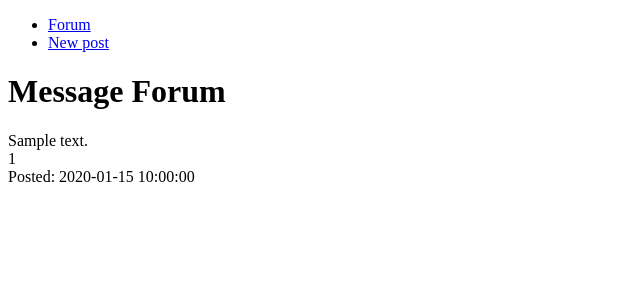
After one commit to joonaspartanen/tsoha-forum, a Flask app: page /posts in a window 1280 px wide. The commit adds this page. Shown: the top 300 px of the page, without its empty margins (0-640 px from the left). Run offline with Flask 2, Linux system fonts and the light colour scheme; tables that the repository leaves empty hold one stand-in row (values such as "Sample post").

Commit message:
Rename Message as Post

```diff
--- a/application/__init__.py
+++ b/application/__init__.py
@@ -3,14 +3,14 @@ app = Flask(__name__)
 
 from flask_sqlalchemy import SQLAlchemy
 
-app.config["SQLALCHEMY_DATABASE_URI"] = "sqlite:///messages.db"
+app.config["SQLALCHEMY_DATABASE_URI"] = "sqlite:///posts.db"
 app.config["SQLALCHEMY_ECHO"] = True
 
 db = SQLAlchemy(app)
 
 from application import views
 
-from application.messages import models
-from application.messages import views
+from application.posts import models
+from application.posts import views
 
 db.create_all()
--- a/application/messages/models.py
+++ b/application/posts/models.py
@@ -1,15 +1,13 @@
 from application import db
 
-class Message(db.Model):
+class Post(db.Model):
     id = db.Column(db.Integer, primary_key=True)
     date_created = db.Column(db.DateTime, default=db.func.current_timestamp())
     date_modified = db.Column(db.DateTime, default=db.func.current_timestamp(),
     onupdate=db.func.current_timestamp())
 
-    subject = db.Column(db.String(255), nullable=False)
     body = db.Column(db.String(1000), nullable=False)
     likes = db.Column(db.Integer, default=0)
 
-    def __init__(self, subject, body):
-        self.subject = subject
+    def __init__(self, body):
         self.body = body
--- /dev/null
+++ b/application/posts/views.py
@@ -0,0 +1,30 @@
+from application import app, db
+from flask import jsonify, redirect, render_template, request, url_for
+from application.posts.models import Post
+
+@app.route("/posts", methods=["GET"])
+def posts_index():
+    return render_template("posts/list.html", posts = Post.query.all())
+
+@app.route("/posts/new")
+def posts_form():
+    return render_template("posts/new.html")
+
+@app.route("/posts", methods=["POST"])
+def posts_create():
+    body = request.form.get("body")
+    post = Post(body)
+
+    db.session().add(post)
+    db.session().commit()
+
+    return redirect(url_for("posts_index"))
+
+@app.route("/posts/<post_id>", methods=["POST"])
+def posts_like(post_id):
+    post = Post.query.get(post_id)
+    post.likes += 1
+    db.session().commit()
+
+    resp = jsonify(success=True)
+    return resp
--- a/application/templates/index.html
+++ b/application/templates/index.html
@@ -1,7 +1,7 @@
 {% extends "layout.html" %}
 
 {% block body %}
-  <p>
-    Hello world!
-  </p>
+
+<p></p>
+
 {% endblock %}
--- a/application/templates/layout.html
+++ b/application/templates/layout.html
@@ -4,9 +4,9 @@
     <meta charset="utf-8" />
     <title>Message Forum</title>
     <script>
-      const handleLike = (messageId) => {
-        const likeLabel = document.querySelector(`#likes-label-${messageId}`)
-        fetch(`messages/${messageId}`, { method: 'POST' }).then((response) => {
+      const handleLike = (postId) => {
+        const likeLabel = document.querySelector(`#likes-label-${postId}`)
+        fetch(`posts/${postId}`, { method: 'POST' }).then((response) => {
           likeLabel.innerHTML = Number(likeLabel.innerHTML) + 1
         })
       }
@@ -16,8 +16,8 @@
   <body>
     <nav>
       <ul>
-        <li><a href="{{ url_for('messages_index') }}">Forum</a></li>
-        <li><a href="{{ url_for('messages_form') }}">New message</a></li>
+        <li><a href="{{ url_for('posts_index') }}">Forum</a></li>
+        <li><a href="{{ url_for('posts_form') }}">New post</a></li>
       </ul>
     </nav>
     {% block body %}
--- /dev/null
+++ b/application/templates/posts/list.html
@@ -0,0 +1,21 @@
+{% extends "layout.html" %}
+
+{% block body %}
+
+<h1>Message Forum</h1>
+
+{% for post in posts %}
+
+<div class="post-list">
+  <div class="post-wrapper">
+    <div class="post-body">
+      {{ post.body }}
+    </div>
+    <div id='likes-label-{{post.id}}' onclick="handleLike('{{post.id}}')">{{ post.likes }}</div>
+    <div>Posted: {{ post.date_created }}</div>
+  </div>
+</div>
+
+{% endfor %}
+
+{% endblock %}
--- a/application/views.py
+++ b/application/views.py
@@ -1,6 +1,6 @@
-from flask import render_template
+from flask import render_template, redirect, url_for
 from application import app
 
 @app.route("/")
 def index():
-    return render_template("index.html")
+    return redirect(url_for("posts_index"))
```
Also changed, not shown: application/messages/views.py (deleted, +0 -31 lines), application/templates/messages/list.html (deleted, +0 -18 lines), application/templates/messages/new.html (deleted, +0 -9 lines), application/templates/posts/new.html (added, +8 -0 lines), application/posts/__init__.py (added), 1 other file.
